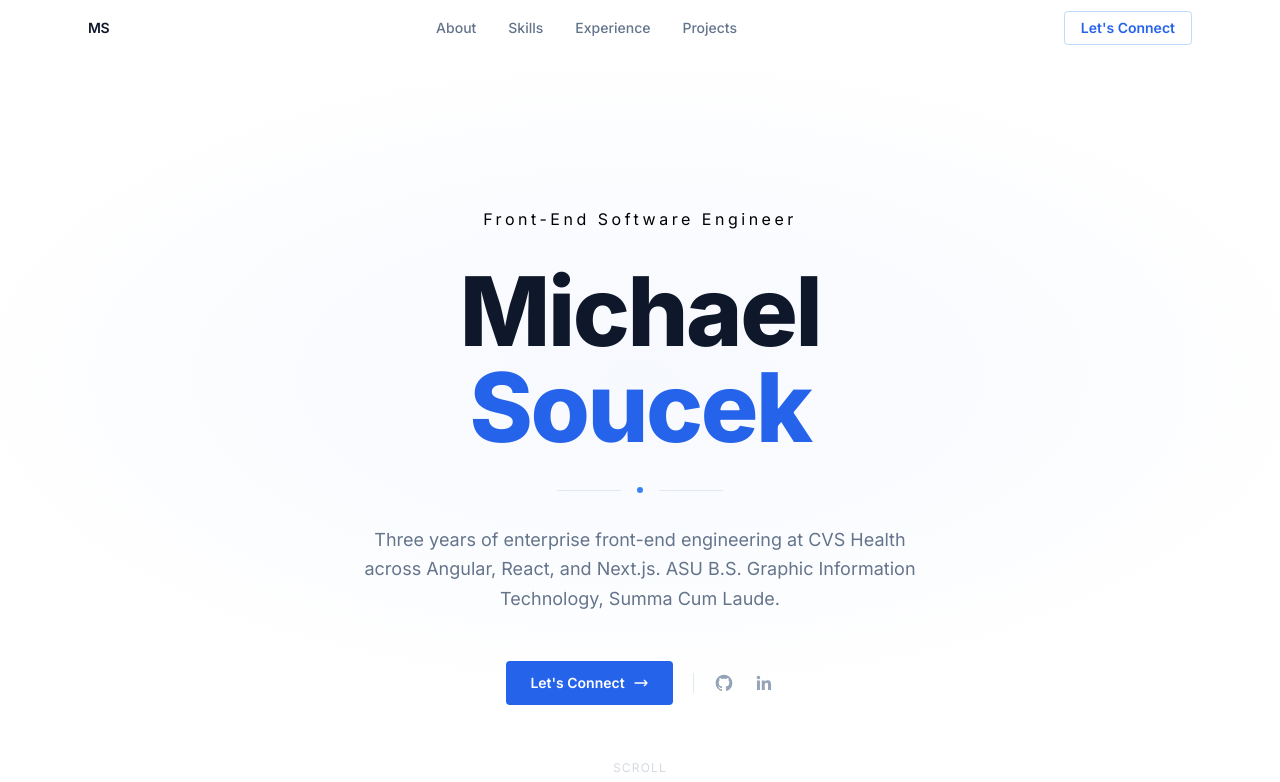
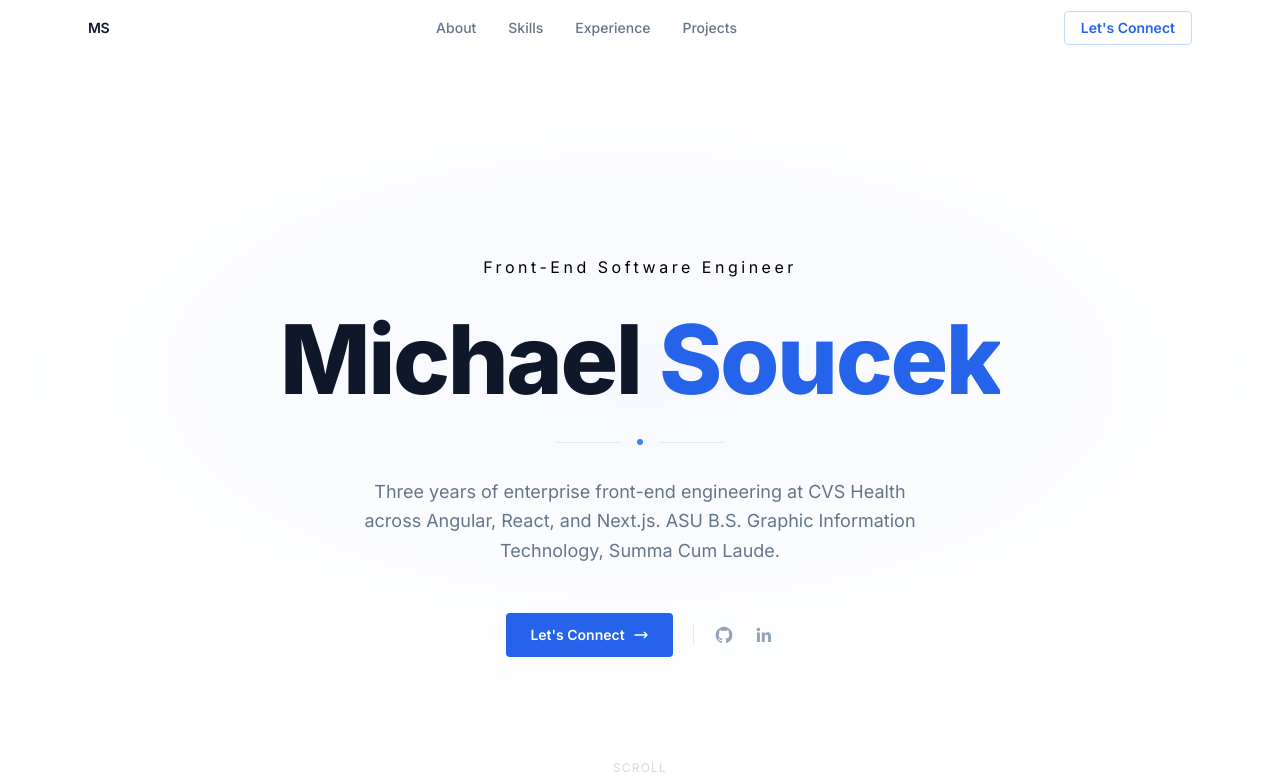
Before and after one commit to coding-wizard-and-master/michael-soucek-portfolio, a React (Vite) app: page / in a window 1280 px wide. Shown: the top 782 px of the page. Built offline with nearby package versions, Linux system fonts and the light colour scheme; no server answers.

Commit message:
Keep name on one line — restore non-breaking space and add whitespace-nowrap

```diff
--- a/src/components/HeroSection.tsx
+++ b/src/components/HeroSection.tsx
@@ -48,12 +48,12 @@ const HeroSection: React.FC = () => {
         <p className="section-label mb-8 tracking-[0.22em]">Front-End Software Engineer</p>
 
         {/* Name */}
-        <h1 className="text-4xl sm:text-6xl md:text-8xl font-extrabold tracking-tight text-slate-900 leading-none mb-8 w-full overflow-hidden">
+        <h1 className="text-4xl sm:text-6xl md:text-8xl font-extrabold tracking-tight text-slate-900 leading-none mb-8 w-full overflow-hidden whitespace-nowrap">
           <Typewriter
             text="Michael Soucek"
             segments={[
               { text: 'Michael', duration: 800, className: 'inline' },
-              { text: ' Soucek', duration: 800, className: 'text-blue-600 inline' },
+              { text: '\u00a0Soucek', duration: 800, className: 'text-blue-600 inline' },
             ]}
             interSegmentDelay={80}
             startDelay={200}
```
